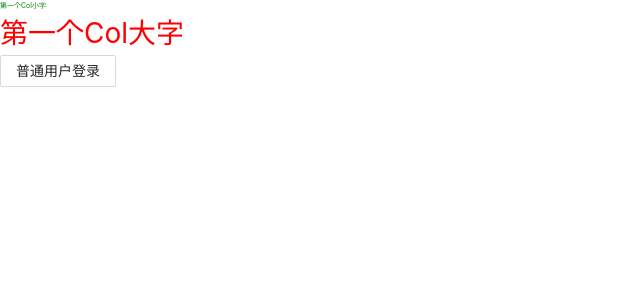
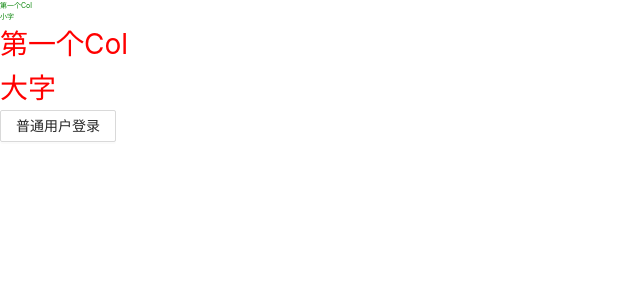
Before and after one commit to onlyLucky/code-test, a React app in the folder jest-starter/: page / in a window 1280 px wide. Shown: the top 300 px of the page, without its empty margins (0-640 px from the left). Built offline with nearby package versions, Linux system fonts and the light colour scheme.

Commit message:
feat: Title 组件添加

```diff
--- a/jest-starter/src/components/Title.tsx
+++ b/jest-starter/src/components/Title.tsx
@@ -2,7 +2,7 @@
  * @Author: fg
  * @Date: 2022-07-26 15:43:52
  * @LastEditors: fg
- * @LastEditTime: 2022-07-26 21:15:26
+ * @LastEditTime: 2022-07-27 13:28:36
  * @Description: content
  */
 import { Row,Col } from 'antd';
@@ -41,10 +41,10 @@ const Title: FC<Props> = (props) => {
 
   return (
     <Row style={styleMapper[type]}>
-      <Col>
+      <Col span={24}>
         第一个Col
       </Col>
-      <Col>
+      <Col span={24}>
         <div>{title}</div>
       </Col>
     </Row>
```
